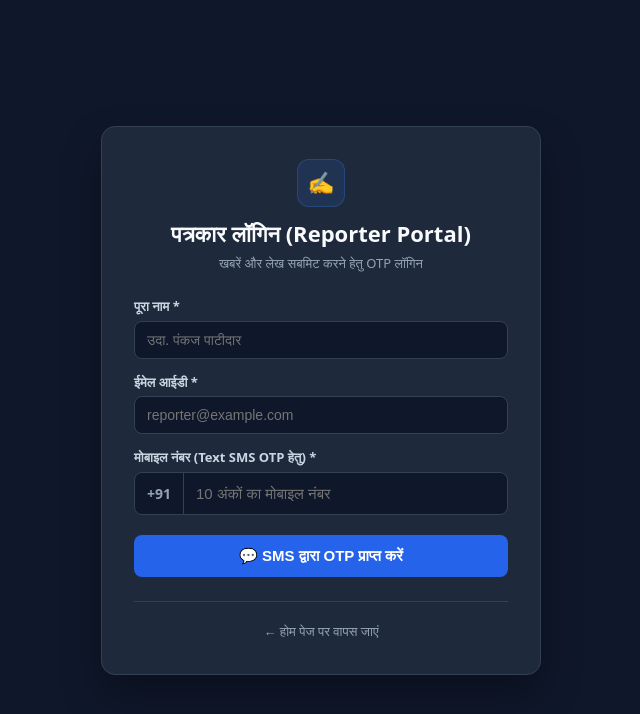
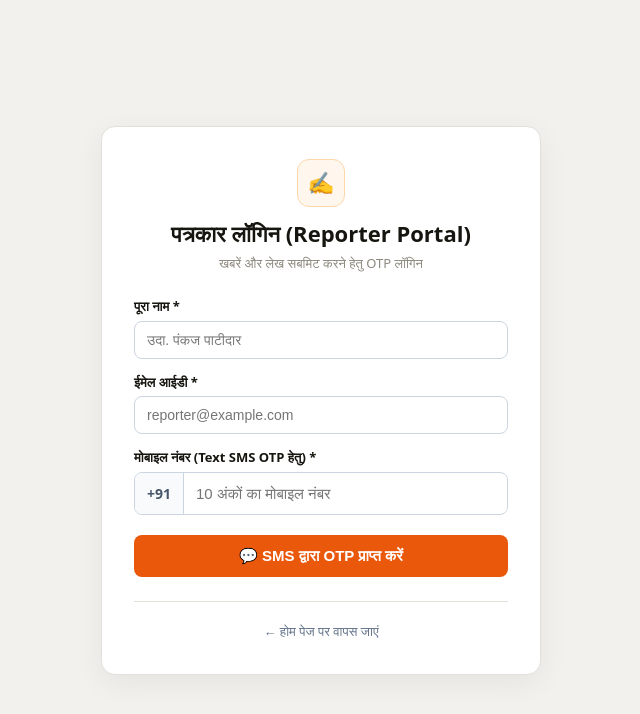
Before and after one commit to algogrowth2-cell/news-network, a Next.js app: page /patrakar/login in a window 1280 px wide. Shown: the top 714 px of the page, without its empty margins (319-959 px from the left). Built offline with nearby package versions, Linux system fonts and the light colour scheme; no server answers.

Commit message:
style: apply brand light theme with orange accents to patrakar and advertiser logins

```diff
--- a/src/app/patrakar/login/page.tsx
+++ b/src/app/patrakar/login/page.tsx
@@ -19,15 +19,15 @@ export default function PatrakarLoginPage() {
     setMsg({ text: '', type: '' });
 
     if (!name.trim()) {
-      setMsg({ text: 'Kripya apna naam darj karein.', type: 'error' });
+      setMsg({ text: 'कृपया अपना नाम दर्ज करें।', type: 'error' });
       return;
     }
     if (!email.trim() || !email.includes('@')) {
-      setMsg({ text: 'Kripya sahi email ID darj karein.', type: 'error' });
+      setMsg({ text: 'कृपया सही ईमेल आईडी दर्ज करें।', type: 'error' });
       return;
     }
     if (!phone || phone.length !== 10) {
-      setMsg({ text: 'Kripya 10 ankon ka mobile number darj karein.', type: 'error' });
+      setMsg({ text: 'कृपया 10 अंकों का मोबाइल नंबर दर्ज करें।', type: 'error' });
       return;
     }
 
@@ -43,12 +43,12 @@ export default function PatrakarLoginPage() {
       if (data.success) {
         setSessionId(data.sessionId);
         setStep('otp');
-        setMsg({ text: 'SMS dwara 6 ankon ka OTP bhej diya gaya hai.', type: 'success' });
+        setMsg({ text: 'SMS द्वारा 6 अंकों का OTP भेज दिया गया है।', type: 'success' });
       } else {
-        setMsg({ text: data.message || 'OTP bhejne me samasya aayi.', type: 'error' });
+        setMsg({ text: data.message || 'OTP भेजने में समस्या आई।', type: 'error' });
       }
     } catch (err) {
-      setMsg({ text: 'Server connection error.', type: 'error' });
+      setMsg({ text: 'सर्वर कनेक्शन में त्रुटि।', type: 'error' });
     }
     setLoading(false);
   };
@@ -58,7 +58,7 @@ export default function PatrakarLoginPage() {
     setMsg({ text: '', type: '' });
 
     if (!otp || otp.length < 4) {
-      setMsg({ text: 'Kripya sahi OTP darj karein.', type: 'error' });
+      setMsg({ text: 'कृपया सही OTP दर्ज करें।', type: 'error' });
       return;
     }
 
@@ -82,40 +82,40 @@ export default function PatrakarLoginPage() {
         };
 
         localStorage.setItem('patrakar_user', JSON.stringify(userObj));
-        setMsg({ text: 'OTP satyapit! Dashboard par bheja ja raha hai...', type: 'success' });
+        setMsg({ text: 'OTP सत्यापित! डैशबोर्ड पर भेजा जा रहा है...', type: 'success' });
         setTimeout(() => {
           router.push('/patrakar/dashboard');
         }, 1000);
       } else {
-        setMsg({ text: data.message || 'Galat OTP darj kiya gaya hai.', type: 'error' });
+        setMsg({ text: data.message || 'गलत OTP दर्ज किया गया है।', type: 'error' });
       }
     } catch (err) {
-      setMsg({ text: 'Satypan vifal raha.', type: 'error' });
+      setMsg({ text: 'सत्यापन विफल रहा।', type: 'error' });
     }
     setLoading(false);
   };
 
   return (
-    <div style={{ minHeight: '100vh', background: '#0f172a', display: 'flex', alignItems: 'center', justifyContent: 'center', padding: '20px', fontFamily: '"Mukta", system-ui, sans-serif' }}>
-      <div style={{ background: '#1e293b', width: '100%', maxWidth: '440px', borderRadius: '14px', border: '1px solid #334155', padding: '32px', color: '#f8fafc', boxShadow: '0 20px 40px rgba(0,0,0,0.3)' }}>
+    <div style={{ minHeight: '100vh', background: '#f2f1ee', display: 'flex', alignItems: 'center', justifyContent: 'center', padding: '20px', fontFamily: '"Mukta", system-ui, sans-serif' }}>
+      <div style={{ background: '#ffffff', width: '100%', maxWidth: '440px', borderRadius: '14px', border: '1px solid #e3e0da', padding: '32px', boxShadow: '0 8px 30px rgba(0,0,0,0.06)' }}>
 
         <div style={{ textAlign: 'center', marginBottom: '24px' }}>
-          <div style={{ width: '48px', height: '48px', background: '#3b82f620', border: '1px solid #3b82f640', borderRadius: '12px', display: 'grid', placeItems: 'center', margin: '0 auto 10px', fontSize: '22px', color: '#60a5fa' }}>
+          <div style={{ width: '48px', height: '48px', background: '#fff7ed', border: '1px solid #fed7aa', borderRadius: '12px', display: 'grid', placeItems: 'center', margin: '0 auto 10px', fontSize: '22px', color: '#ea580c' }}>
             ✍️
           </div>
-          <h2 style={{ fontSize: '22px', fontWeight: 700, margin: '0 0 4px', color: '#f8fafc' }}>
+          <h2 style={{ fontSize: '22px', fontWeight: 700, margin: '0 0 4px', color: '#16150f' }}>
             पत्रकार लॉगिन (Reporter Portal)
           </h2>
-          <p style={{ fontSize: '13px', color: '#94a3b8', margin: 0 }}>
+          <p style={{ fontSize: '13px', color: '#8d897f', margin: 0 }}>
             खबरें और लेख सबमिट करने हेतु OTP लॉगिन
           </p>
         </div>
 
         {msg.text && (
           <div style={{
-            background: msg.type === 'success' ? '#064e3b' : '#7f1d1d',
-            color: msg.type === 'success' ? '#6ee7b7' : '#fca5a5',
-            border: `1px solid ${msg.type === 'success' ? '#059669' : '#b91c1c'}`,
+            background: msg.type === 'success' ? '#f0fdf4' : '#fef2f2',
+            color: msg.type === 'success' ? '#166534' : '#991b1b',
+            border: `1px solid ${msg.type === 'success' ? '#bbf7d0' : '#fecaca'}`,
             borderRadius: '8px',
             padding: '10px 14px',
             fontSize: '13px',
@@ -129,7 +129,7 @@ export default function PatrakarLoginPage() {
         {step === 'details' ? (
           <form onSubmit={handleSendOtp} style={{ display: 'flex', flexDirection: 'column', gap: '14px' }}>
             <div>
-              <label style={{ display: 'block', fontSize: '13px', fontWeight: 700, marginBottom: '4px', color: '#cbd5e1' }}>
+              <label style={{ display: 'block', fontSize: '13px', fontWeight: 700, marginBottom: '4px', color: '#16150f' }}>
                 पूरा नाम *
               </label>
               <input
@@ -138,12 +138,12 @@ export default function PatrakarLoginPage() {
                 value={name}
                 onChange={e => setName(e.target.value)}
                 required
-                style={{ width: '100%', padding: '10px 12px', borderRadius: '8px', background: '#0f172a', border: '1px solid #334155', color: '#fff', fontSize: '14px', outline: 'none' }}
+                style={{ width: '100%', padding: '10px 12px', borderRadius: '8px', border: '1px solid #cbd5e1', fontSize: '14px', outline: 'none' }}
               />
             </div>
 
             <div>
-              <label style={{ display: 'block', fontSize: '13px', fontWeight: 700, marginBottom: '4px', color: '#cbd5e1' }}>
+              <label style={{ display: 'block', fontSize: '13px', fontWeight: 700, marginBottom: '4px', color: '#16150f' }}>
                 ईमेल आईडी *
               </label>
               <input
@@ -152,16 +152,16 @@ export default function PatrakarLoginPage() {
                 value={email}
                 onChange={e => setEmail(e.target.value)}
                 required
-                style={{ width: '100%', padding: '10px 12px', borderRadius: '8px', background: '#0f172a', border: '1px solid #334155', color: '#fff', fontSize: '14px', outline: 'none' }}
+                style={{ width: '100%', padding: '10px 12px', borderRadius: '8px', border: '1px solid #cbd5e1', fontSize: '14px', outline: 'none' }}
               />
             </div>
 
             <div>
-              <label style={{ display: 'block', fontSize: '13px', fontWeight: 700, marginBottom: '4px', color: '#cbd5e1' }}>
+              <label style={{ display: 'block', fontSize: '13px', fontWeight: 700, marginBottom: '4px', color: '#16150f' }}>
                 मोबाइल नंबर (Text SMS OTP हेतु) *
               </label>
-              <div style={{ display: 'flex', alignItems: 'center', border: '1px solid #334155', borderRadius: '8px', overflow: 'hidden', background: '#0f172a' }}>
-                <span style={{ padding: '10px 12px', fontSize: '14px', fontWeight: 600, color: '#94a3b8', borderRight: '1px solid #334155' }}>+91</span>
+              <div style={{ display: 'flex', alignItems: 'center', border: '1px solid #cbd5e1', borderRadius: '8px', overflow: 'hidden' }}>
+                <span style={{ background: '#f8fafc', padding: '10px 12px', fontSize: '14px', fontWeight: 600, color: '#475569', borderRight: '1px solid #cbd5e1' }}>+91</span>
                 <input
                   type="tel"
                   maxLength={10}
@@ -169,7 +169,7 @@ export default function PatrakarLoginPage() {
                   value={phone}
                   onChange={e => setPhone(e.target.value.replace(/[^0-9]/g, ''))}
                   required
-                  style={{ width: '100%', padding: '10px 12px', border: 'none', background: 'transparent', color: '#fff', fontSize: '15px', outline: 'none' }}
+                  style={{ width: '100%', padding: '10px 12px', border: 'none', fontSize: '15px', outline: 'none' }}
                 />
               </div>
             </div>
@@ -178,7 +178,7 @@ export default function PatrakarLoginPage() {
               type="submit"
               disabled={loading}
               style={{
-                background: '#2563eb',
+                background: '#ea580c',
                 color: '#fff',
                 border: 'none',
                 borderRadius: '8px',
@@ -195,13 +195,13 @@ export default function PatrakarLoginPage() {
         ) : (
           <form onSubmit={handleVerifyOtp} style={{ display: 'flex', flexDirection: 'column', gap: '14px' }}>
             <div style={{ textAlign: 'center', marginBottom: '8px' }}>
-              <span style={{ fontSize: '13.5px', color: '#94a3b8' }}>
+              <span style={{ fontSize: '13.5px', color: '#64748b' }}>
                 नंबर <b>+91 {phone}</b> पर भेजा गया OTP दर्ज करें
               </span>
               <button
                 type="button"
                 onClick={() => setStep('details')}
-                style={{ display: 'block', margin: '4px auto 0', background: 'none', border: 'none', color: '#60a5fa', fontSize: '12px', cursor: 'pointer' }}
+                style={{ display: 'block', margin: '4px auto 0', background: 'none', border: 'none', color: '#ea580c', fontSize: '12px', cursor: 'pointer', fontWeight: 600 }}
               >
                 नंबर बदलें
               </button>
@@ -216,7 +216,7 @@ export default function PatrakarLoginPage() {
                 onChange={e => setOtp(e.target.value.replace(/[^0-9]/g, ''))}
                 autoFocus
                 required
-                style={{ width: '100%', padding: '12px', textAlign: 'center', letterSpacing: '8px', fontSize: '22px', fontWeight: 700, borderRadius: '8px', border: '2px solid #3b82f6', background: '#0f172a', color: '#fff', outline: 'none' }}
+                style={{ width: '100%', padding: '12px', textAlign: 'center', letterSpacing: '8px', fontSize: '22px', fontWeight: 700, borderRadius: '8px', border: '2px solid #ea580c', outline: 'none' }}
               />
             </div>
 
@@ -239,8 +239,8 @@ export default function PatrakarLoginPage() {
           </form>
         )}
 
-        <div style={{ marginTop: '24px', textAlign: 'center', borderTop: '1px solid #334155', paddingTop: '16px' }}>
-          <Link href="/" style={{ color: '#94a3b8', fontSize: '13px', textDecoration: 'none' }}>
+        <div style={{ marginTop: '24px', textAlign: 'center', borderTop: '1px solid #e3e0da', paddingTop: '16px' }}>
+          <Link href="/" style={{ color: '#64748b', fontSize: '13px', textDecoration: 'none' }}>
             ← होम पेज पर वापस जाएं
           </Link>
         </div>
```
Also changed, not shown: src/app/advertiser/login/page.tsx (+31 -31 lines).
